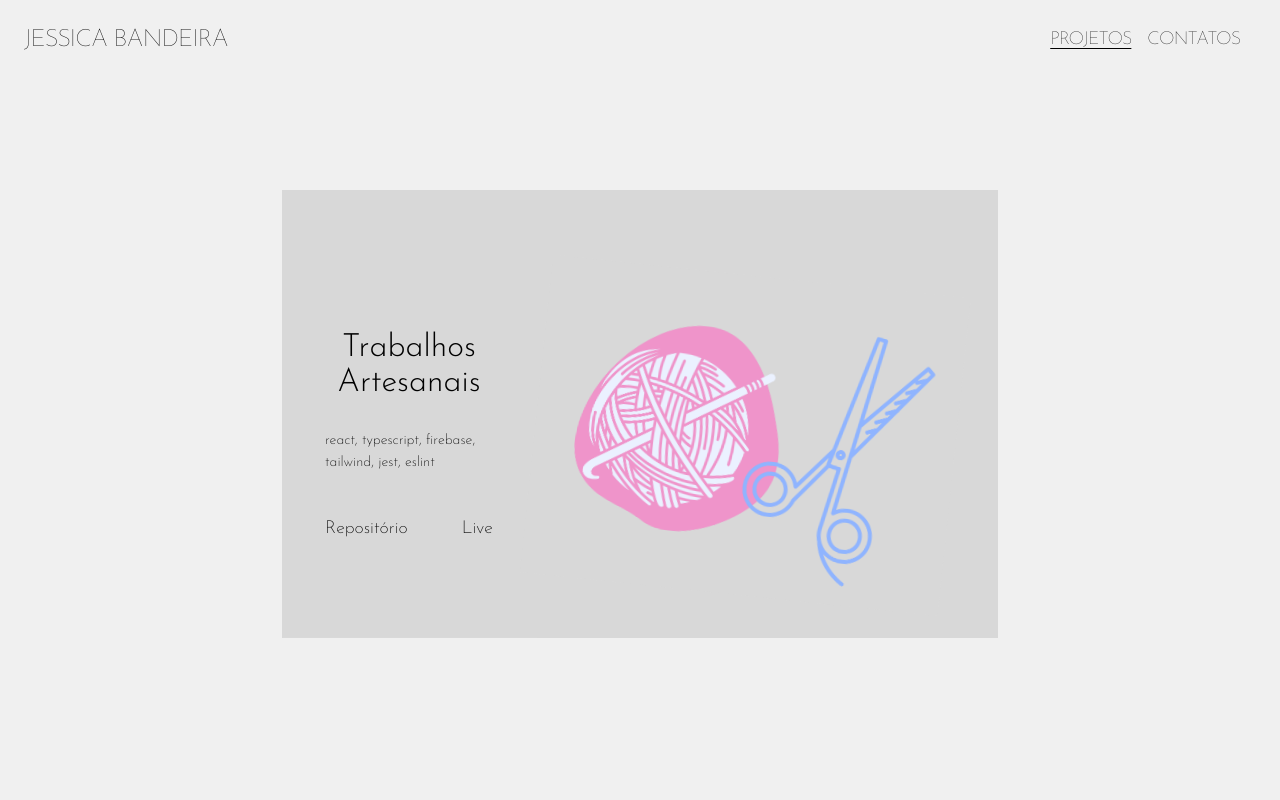
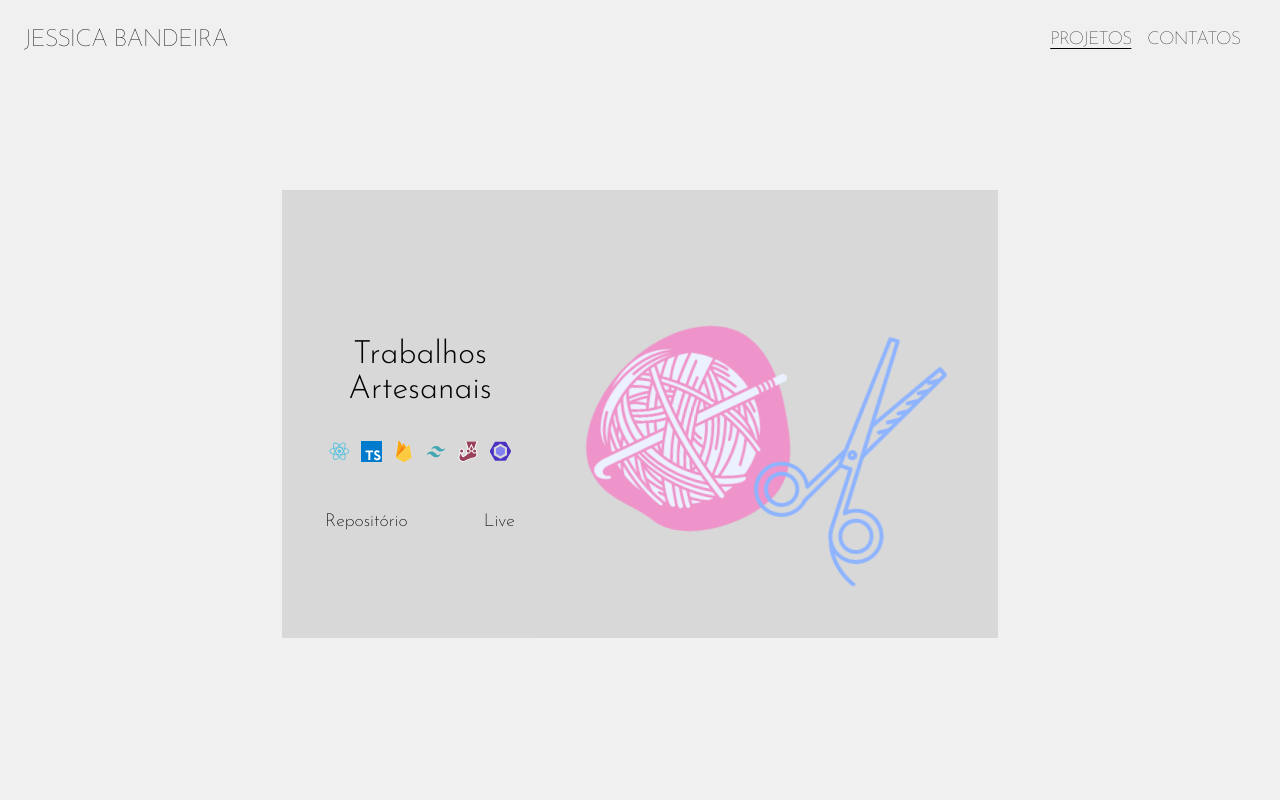
Before and after one commit to jessicasantosb/portfolio, a Next.js app: page /projects in a window 1280 px wide. Shown: the top 800 px of the page. Built offline with nearby package versions, Linux system fonts and the light colour scheme.

Commit message:
feat: add icons to cards

```diff
--- a/src/app/projects/_components/card.tsx
+++ b/src/app/projects/_components/card.tsx
@@ -5,13 +5,15 @@ import Image from "next/image";
 import Link from "next/link";
 import { useRef } from "react";
 
+import { Icons } from "./icons";
+
 type CardProps = {
   i: number;
   title: string;
   imageUrl: string;
   repositoryUrl: string;
   liveUrl?: string;
-  stacks: string;
+  stacks: string[];
   color: string;
   // eslint-disable-next-line @typescript-eslint/no-explicit-any
   progress: any;
@@ -58,7 +60,9 @@ export const Card: React.FC<CardProps> = ({
             <h2 className="text-center text-2xl md:text-4xl font-light">
               {title}
             </h2>
-            <p>{stacks}</p>
+
+            <Icons stacks={stacks} />
+
             <div className="flex items-center justify-between gap-4 mt-4 text-lg md:text-xl">
               <Link
                 href={repositoryUrl}
@@ -79,9 +83,19 @@ export const Card: React.FC<CardProps> = ({
             </div>
           </div>
 
-          <div className="relative w-full h-full overflow-hidden rotate-6">
-            <motion.div className="w-full h-full" style={{ scale: imageScale }}>
-              <Image fill src={imageUrl} alt="image" className="object-cover" />
+          <div className="w-full h-full overflow-hidden rotate-6">
+            <motion.div
+              className="w-full h-full relative"
+              style={{ scale: imageScale }}
+            >
+              <Image
+                alt="image"
+                src={imageUrl}
+                fill
+                priority
+                sizes="(max-width: 768px) 100vw, (max-width: 1200px) 50vw, 33vw"
+                className="object-cover absolute"
+              />
             </motion.div>
           </div>
         </div>
--- a/src/app/projects/_components/cards.tsx
+++ b/src/app/projects/_components/cards.tsx
@@ -5,7 +5,6 @@ import { useScroll } from "motion/react";
 import { useEffect, useRef } from "react";
 
 import { projects } from "@/data/projects";
-
 import { Card } from "./card";
 
 export function Cards() {
@@ -28,26 +27,19 @@ export function Cards() {
 
   return (
     <div ref={container} className="relative">
-      {projects.map(
-        ({ title, imageUrl, repositoryUrl, liveUrl, stacks, color }, i) => {
+      {projects.map((project, i) => {
         const targetScale = 1 - (projects.length - i) * 0.05;
         return (
           <Card
             key={`p_${i}`}
             i={i}
-              title={title}
-              imageUrl={imageUrl}
-              repositoryUrl={repositoryUrl}
-              liveUrl={liveUrl}
-              stacks={stacks}
-              color={color}
+            {...project}
             progress={scrollYProgress}
             range={[i * 0.25, 1]}
             targetScale={targetScale}
           />
         );
-        }
-      )}
+      })}
     </div>
   );
 }
--- /dev/null
+++ b/src/app/projects/_components/icons.tsx
@@ -0,0 +1,18 @@
+import Image from "next/image";
+
+export function Icons({ stacks }: { stacks: string[] }) {
+  return (
+    <div className="flex items-center gap-1">
+      {stacks.map((stack, index) => (
+        <div key={index} className="size-8 relative">
+          <Image
+            alt="ícone"
+            src={`/assets/icons/${stack}.svg`}
+            fill
+            className="object-cover p-1 absolute"
+          />
+        </div>
+      ))}
+    </div>
+  );
+}
--- a/src/data/projects.ts
+++ b/src/data/projects.ts
@@ -4,8 +4,9 @@ type ProjectsProps = {
   imageUrl: string;
   repositoryUrl: string;
   liveUrl?: string;
-  stacks: string;
+  stacks: string[];
   color: string;
+  iconColor: string;
 };
 
 export const projects: ProjectsProps[] = [
@@ -15,8 +16,9 @@ export const projects: ProjectsProps[] = [
     imageUrl: "/assets/trabalhos-artesanais.png",
     repositoryUrl: "https://github.com/jessicasantosb/trabalhos-artesanais",
     liveUrl: "https://trabalhos-artesanais.vercel.app/",
-    stacks: "react, typescript, firebase, tailwind, jest, eslint",
+    stacks: ["react", "typescript", "firebase", "tailwind", "jest", "eslint"],
     color: "#d8d8d8",
+    iconColor: "#a8a8a8",
   },
   {
     id: 2,
@@ -24,8 +26,9 @@ export const projects: ProjectsProps[] = [
     imageUrl: "/assets/booking-room.png",
     repositoryUrl: "https://github.com/jessicasantosb/booking-room",
     liveUrl: "https://booking-room-jessicasantosb.vercel.app/",
-    stacks: "react, javascript, sass, stripe, nodejs",
+    stacks: ["react", "javascript", "sass", "stripe", "nodejs"],
     color: "#a8a8a8",
+    iconColor: "#d8d8d8",
   },
   {
     id: 3,
@@ -34,17 +37,35 @@ export const projects: ProjectsProps[] = [
     repositoryUrl:
       "https://github.com/jessicasantosb/freelance-entregas-e-fretes",
     liveUrl: "https://barbosa-fretes.vercel.app/",
-    stacks:
-      "nextjs, typescript, tailwind, shadcn, react-hook-form, zod, zustand, motion",
+    stacks: [
+      "nextjs",
+      "typescript",
+      "tailwind",
+      "shadcn",
+      "react-hook-form",
+      "zod",
+      "zustand",
+    ],
     color: "#d8d8d8",
+    iconColor: "#a8a8a8",
   },
   {
     id: 4,
     title: "E-commerce",
     imageUrl: "/assets/e-commerce.png",
     repositoryUrl: "https://github.com/jessicasantosb/e-commerce",
-    stacks:
-      "nextjs, typescript, shadcn, tailwind, prisma, react-hook-form, zod, zustand, prisma, cloudinary",
+    stacks: [
+      "nextjs",
+      "typescript",
+      "shadcn",
+      "tailwind",
+      "react-hook-form",
+      "zod",
+      "zustand",
+      "prisma",
+      "cloudinary",
+    ],
     color: "#a8a8a8",
+    iconColor: "#d8d8d8",
   },
 ];
```
Lines whose indentation alone changed are shown as unchanged.
